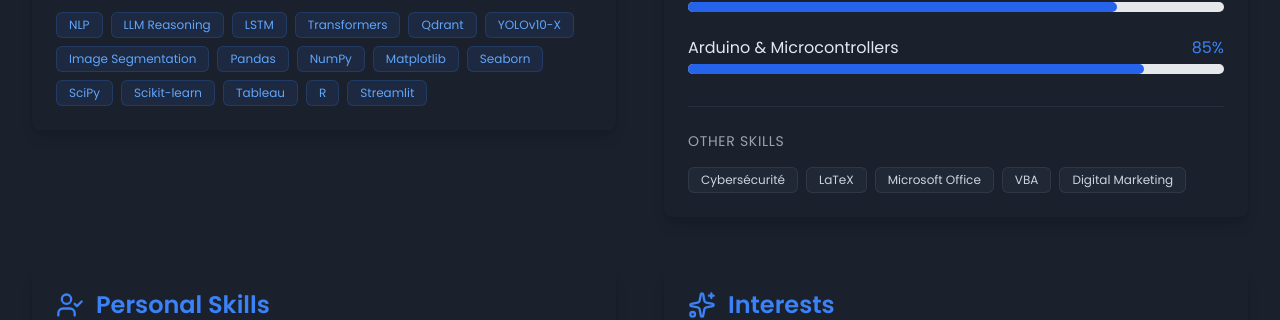
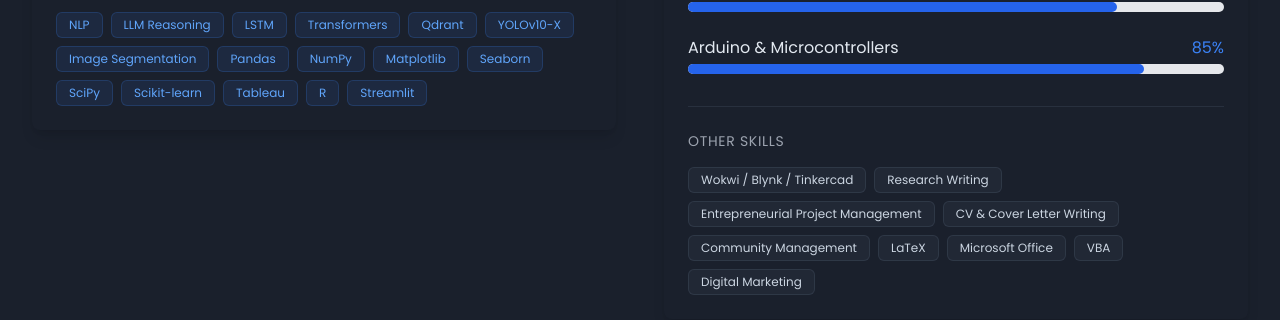
Before and after one commit to Damasoumana1/mon-portfolio, a React (Vite) app: page / in a window 1280 px wide. Shown: the part 3752-4072 px from the top of the page. Built offline with nearby package versions, Linux system fonts and the light colour scheme.

Commit message:
Update: Ajout de soft skills et outils IoT (Wokwi, Blynk) dans les badges

```diff
--- a/src/App.jsx
+++ b/src/App.jsx
@@ -59,7 +59,7 @@ function AppContent() {
         <Projects />
         <Certificates />
         <Contact />
-      </Suspense>
+      </Suspense>On va
       <Footer />
     </div>
   );
--- a/src/components/Skills.jsx
+++ b/src/components/Skills.jsx
@@ -71,7 +71,12 @@ const Skills = () => {
     ];
 
     const otherSkills = [
-        'Cybersécurité', 'LaTeX', 'Microsoft Office', 'VBA', 'Digital Marketing'
+        getTranslation(language, 'skills.items.iot_sim'),
+        getTranslation(language, 'skills.items.research_writing'),
+        getTranslation(language, 'skills.items.ent_mgmt'),
+        getTranslation(language, 'skills.items.cv_writing'),
+        getTranslation(language, 'skills.items.community_mgmt'),
+        'LaTeX', 'Microsoft Office', 'VBA', 'Digital Marketing'
     ];
 
     const personalSkills = getTranslation(language, 'skills.personalSkillsList');
--- a/src/translations/translations.js
+++ b/src/translations/translations.js
@@ -161,6 +161,10 @@ export const translations = {
                 c_language: "Langage C (Systèmes Embarqués)",
                 matlab: "MATLAB (Calcul Scientifique)",
                 iot_sim: "Wokwi / Blynk / Tinkercad",
+                research_writing: "Rédaction de Travaux de Recherche",
+                ent_mgmt: "Gestion de Projets Entrepreneuriaux",
+                cv_writing: "Rédaction de CV & Lettres de Motivation",
+                community_mgmt: "Community Management",
                 cyber_best: "Sécurité & Gestion des accès",
                 marketing_digital: "Marketing Digital"
             }
@@ -412,6 +416,10 @@ export const translations = {
                 c_language: "C Language (Embedded Systems)",
                 matlab: "MATLAB (Scientific Computing)",
                 iot_sim: "Wokwi / Blynk / Tinkercad",
+                research_writing: "Research Writing",
+                ent_mgmt: "Entrepreneurial Project Management",
+                cv_writing: "CV & Cover Letter Writing",
+                community_mgmt: "Community Management",
                 cyber_best: "Security & Access Management",
                 marketing_digital: "Digital Marketing"
             }
```
